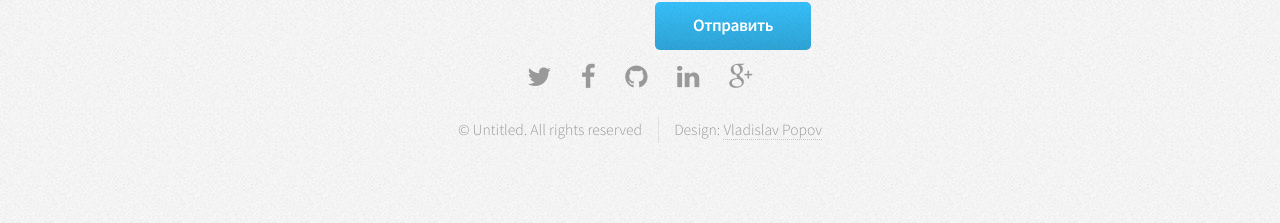
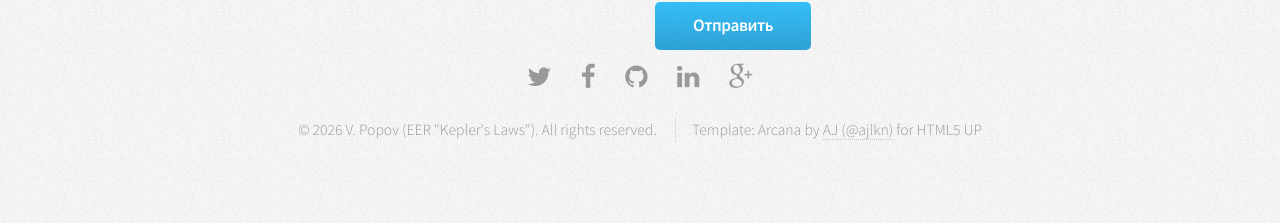
Before and after one commit to VlPop/VlPop.github.io, a Jekyll site: the page built from index.html, in a window 1280 px wide. Shown: the part 2159-2382 px from the top of the page. Built offline with Jekyll 4.4.1, drawn with Linux system fonts in a browser that asks for light colours; the list of posts is cut into pages by our own code.

Commit message:
Update footer.html

```diff
--- a/_includes/footer.html
+++ b/_includes/footer.html
@@ -55,11 +55,12 @@
 					</ul>
 
 				<!-- Copyright -->
-					<div class="copyright">
-						<ul class="menu">
-							<li>&copy; Untitled. All rights reserved</li><li>Design: <a href="http://html5up.net">Vladislav Popov</a></li>
-						</ul>
-					</div>
+				<div class="copyright">
+    <ul class="menu">
+        <li>&copy; 2026 V. Popov (EER "Kepler's Laws"). All rights reserved.</li>
+        <li>Template: Arcana by <a href="https://html5up.net" target="_blank" rel="noopener noreferrer">AJ (@ajlkn)</a> for HTML5 UP</li>
+    </ul>
+</div>
 
 			</div>
 
```
